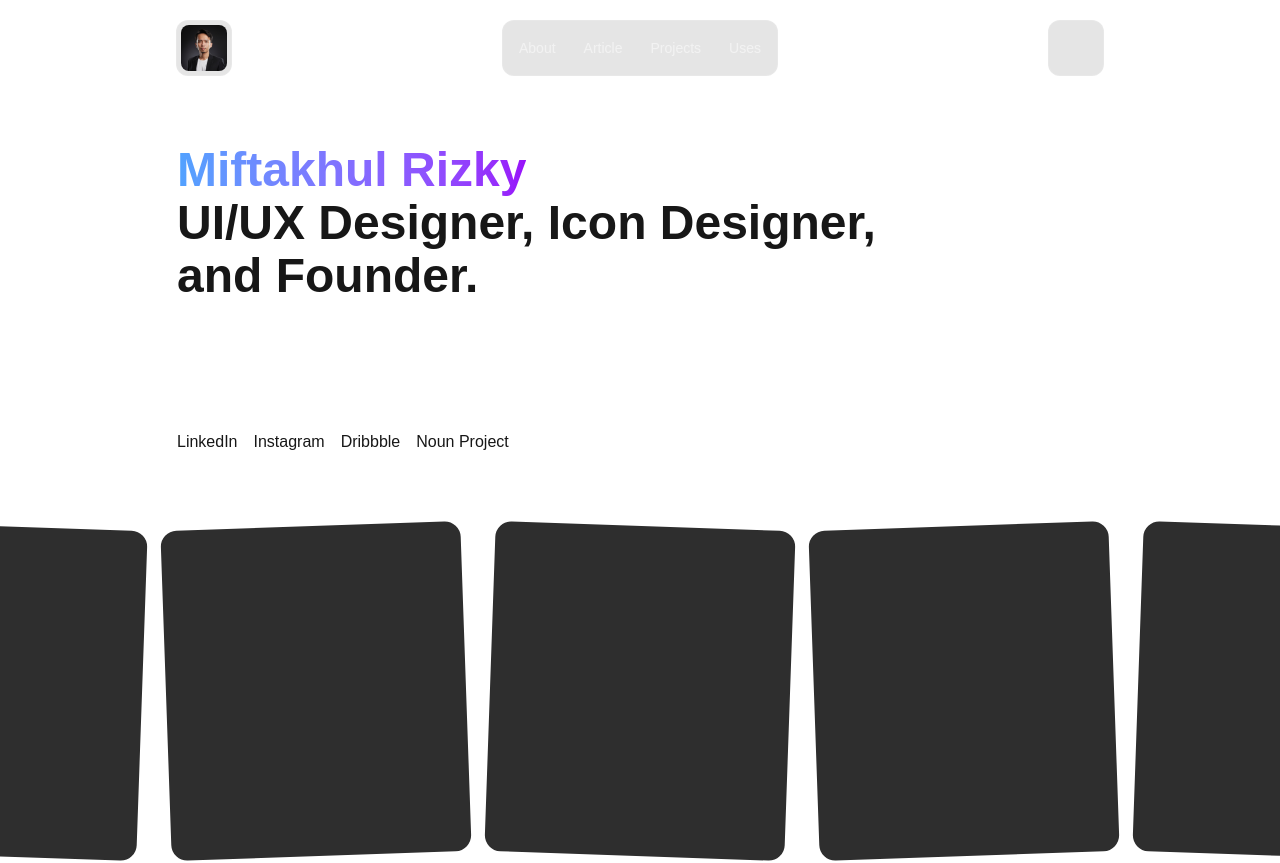
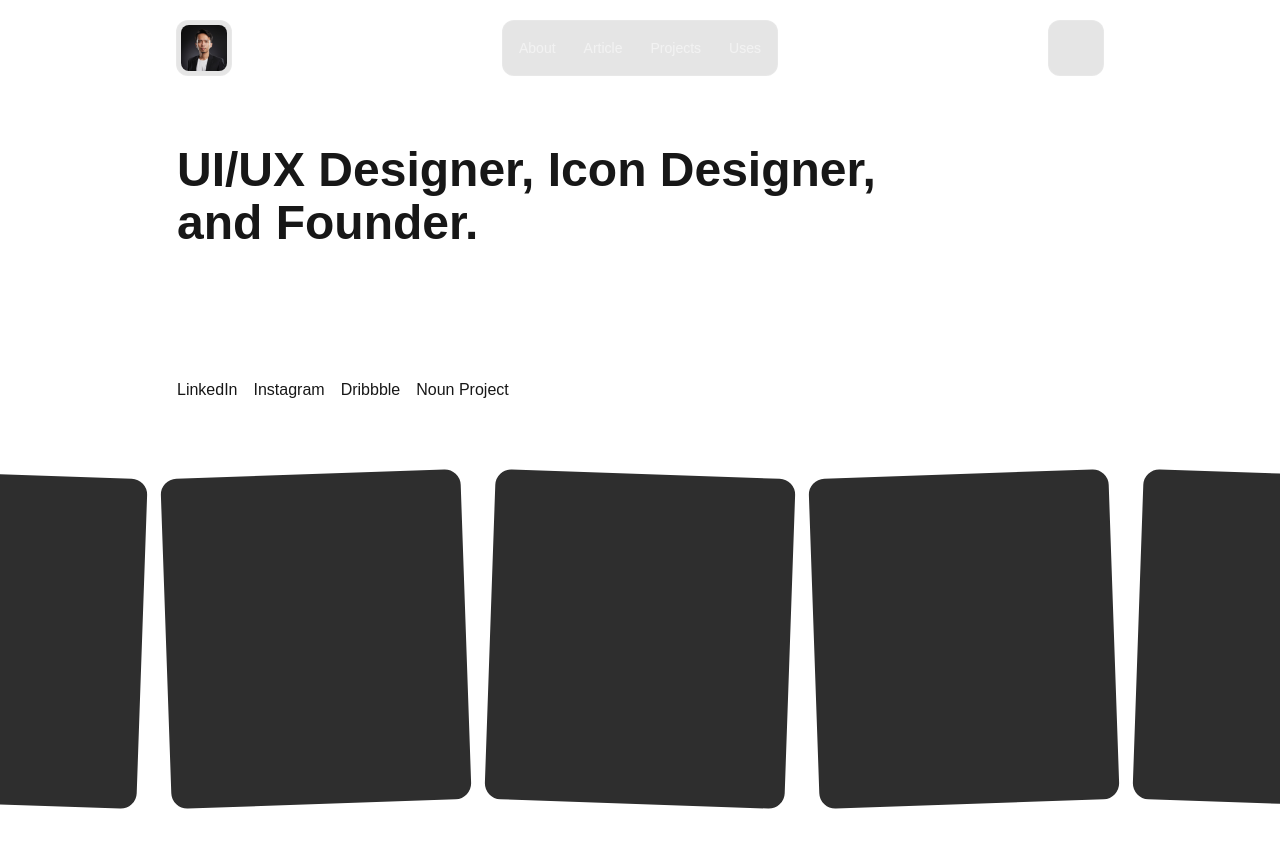
Before and after one commit to mmriz16/portfolio-latest, a Next.js app: page / in a window 1280 px wide. Shown: the top 863 px of the page. Built offline with nearby package versions, Linux system fonts and the light colour scheme.

Commit message:
refactor(home): remove name from hero section title
The name was redundant as the role description already identifies the person. This simplifies the hero section while maintaining clarity.

```diff
--- a/src/app/pages/home/hero.tsx
+++ b/src/app/pages/home/hero.tsx
@@ -7,7 +7,6 @@
       <div className="grid grid-flow-row auto-rows-max gap-4 md:gap-7 md:mx-6 md:px-0 mt-24 md:mt-24">
         <div className="col-span-8">
           <h1 id='title' className="text-[36px] md:text-5xl font-bold leading-[1.1]">
-            <span className="bg-gradient-to-r from-blue-400 to-purple-600 bg-clip-text text-transparent">Miftakhul Rizky</span><br/>
             UI/UX Designer, Icon Designer, and Founder.
           </h1>
         </div>
```
